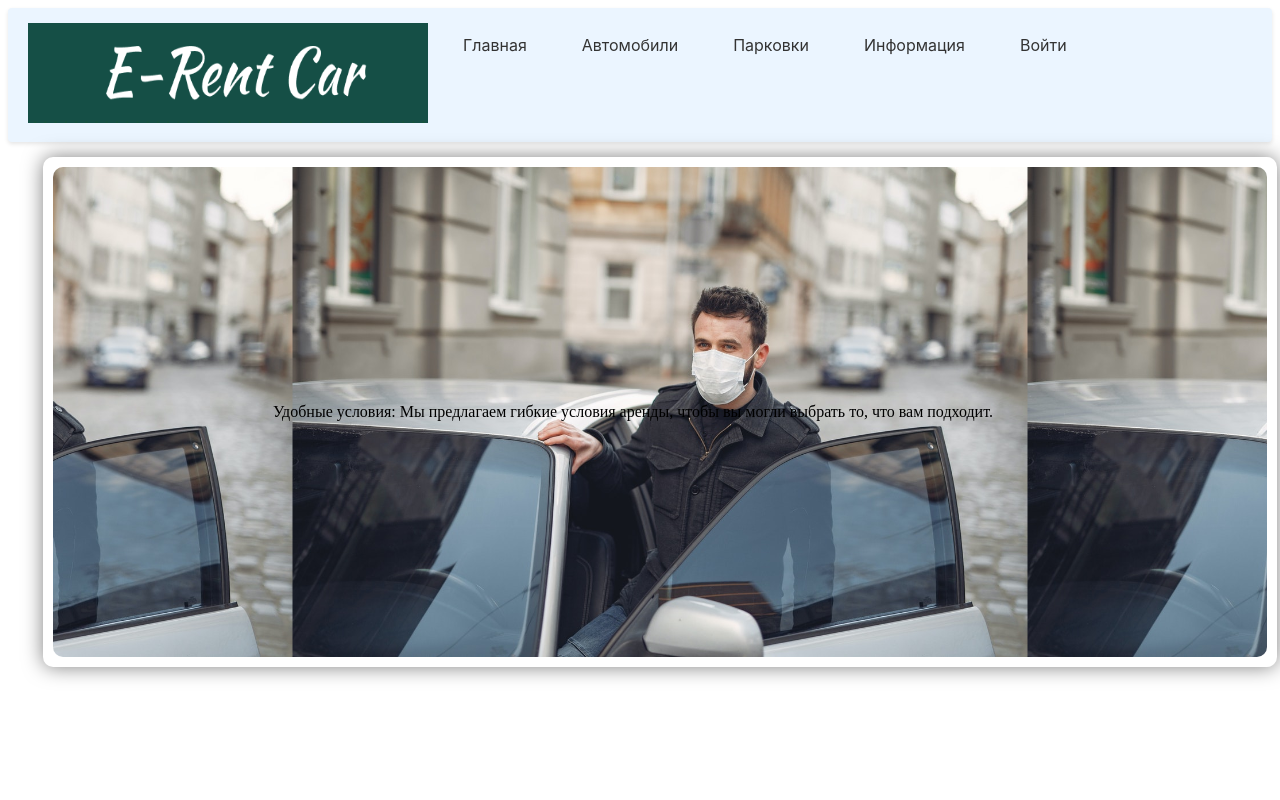
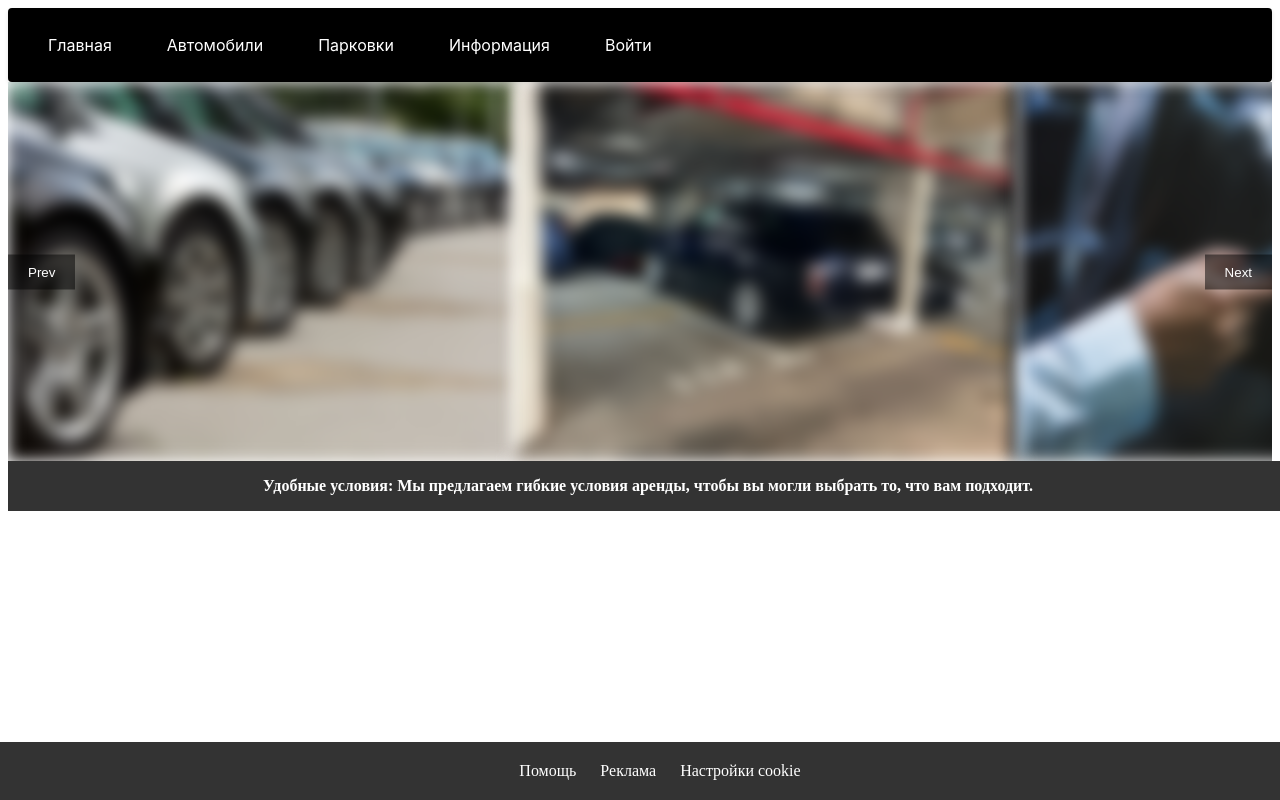
Before and after one commit to DaniilPolskov/EstonianRentCarWebSite, a PHP site: page / in a window 1280 px wide. Run offline with PHP 8.4, Linux system fonts and the light colour scheme.

Commit message:
add new js script, new changes in html, css files
added slider made with js, added footer and changed colors

```diff
--- a/index.html
+++ b/index.html
@@ -10,21 +10,39 @@
   <header class="navigation-container">
     <nav role="navigation">
       <ul class="tab-list">
-        <li><img src="/EstonianRentCar/images/Capt1ure.PNG" alt="Estonian Rent Car" width="400" height="100"></li>
-        <li><a href="/EstonianRentCar/index.html">Главная</a></li>
-        <li><a href="/EstonianRentCar/pages/cars.html">Автомобили</a></li>
-        <li><a href="/EstonianRentCar/pages/parks.html">Парковки</a></li>
-        <li><a href="/EstonianRentCar/pages/cars.html">Информация</a></li>
-        <li class="right-align"><a href="/EstonianRentCar/pages/singup.html">Войти</a></li>
+        <li><a href="/index.html">Главная</a></li>
+        <li><a href="/pages/cars.html">Автомобили</a></li>
+        <li><a href="/pages/parks.html">Парковки</a></li>
+        <li><a href="/pages/cars.html">Информация</a></li>
+        <li class="right-align"><a href="/pages/singup.html">Войти</a></li>
       </ul>
     </nav>
   </header>
 
-  <div class="page-content">
-    <div class="banner">
-      <p>Удобные условия: Мы предлагаем гибкие условия аренды, чтобы вы могли выбрать то, что вам подходит.      </p>
+  <div class="slider">
+    <div class="slides">
+      <img src="images/cars.jpg" alt="Slide 1">
+      <img src="images/car-park.jpg" alt="Slide 2">
+      <img src="/images/car-info.jpg" alt="Slide 3">
+    </div>
+    <button class="prev" onclick="prevSlide()">Prev</button>
+    <button class="next" onclick="nextSlide()">Next</button>
+  </div>
+
+  <div class="block1">
+    <div class="page-text">
+      <p>Удобные условия: Мы предлагаем гибкие условия аренды, чтобы вы могли выбрать то, что вам подходит.</p>
     </div>
   </div>
 
+
+  <div class="footer">
+      <a href="/pages/login.html">Помощь</a>
+      <a href="/pages/login.html">Реклама</a>
+      <a href="/pages/login.html">Настройки cookie</a>
+  </div>
+
+  <script src="/scripts/slider.js"></script>
+
 </body>
 </html>
--- /dev/null
+++ b/scripts/slider.js
@@ -0,0 +1,14 @@
+let slideIndex = 0;
+const intervalTime = 3500;
+
+function showSlides() {
+  const slides = document.querySelectorAll('.slides img');
+  slideIndex++;
+  if (slideIndex >= slides.length) {
+    slideIndex = 0;
+  }
+  const slideWidth = slides[0].clientWidth;
+  document.querySelector('.slides').style.transform = `translateX(${-slideIndex * slideWidth}px)`;
+}
+
+setInterval(showSlides, intervalTime);
--- a/style.css
+++ b/style.css
@@ -3,7 +3,7 @@
   justify-content: space-between;
   align-items: center;
   padding: 15px 20px;
-  background-color: #EBF5FF;
+  background-color: #000000;
   border-radius: 4px;
   box-shadow: 0 2px 4px rgba(0, 0, 0, 0.1);
 }
@@ -24,7 +24,7 @@
   display: block;
   padding: 12px 20px;
   text-decoration: none;
-  color: #333;
+  color: #fff;
   font-weight: normal;
   transition: background-color 0.3s ease;
 }
@@ -46,14 +46,6 @@
   margin-left: auto;
 }
 
-.banner {
-  position: relative;
-  background: url('/EstonianRentCar/images/banner.jpg') center center/contain;
-  padding: 220px;
-  border-radius: 10px;
-  z-index: 0;
-  left: 20px;
-}
 
 .banner::before {
   content: "";
@@ -66,3 +58,87 @@
   box-shadow: 0 0 20px rgba(0, 0, 0, 0.5);
   z-index: -1;
 }
+
+.body {
+  margin: 0;
+  padding: 0;
+}
+
+.footer {
+  position: fixed;
+  bottom: 0;
+  left: 0;
+  width: 100%;
+  background-color: #333;
+  color: #fff;
+  padding: 20px;
+  text-align: center;
+}
+
+.footer a {
+  color: #fff;
+  text-decoration: none;
+  margin: 0 10px;
+}
+
+.footer a:first-child {
+  margin-left: 0;
+}
+
+.footer a:last-child {
+  margin-right: 0;
+}
+
+.slider {
+  position: relative;
+  width: 100%;
+  overflow: hidden;
+}
+
+.slides {
+  display: flex;
+  transition: transform 0.5s ease;
+}
+
+.slides img {
+  width: 40%;
+  height: auto;
+  filter: blur(8px);
+  transition: filter 0.5s ease;
+}
+
+.slides img:hover {
+  filter: blur(0);
+}
+
+button {
+  position: absolute;
+  top: 50%;
+  transform: translateY(-50%);
+  background-color: rgba(0, 0, 0, 0.5);
+  color: white;
+  border: none;
+  padding: 10px 20px;
+  cursor: pointer;
+}
+
+.prev {
+  left: 0;
+}
+
+.next {
+  right: 0;
+}
+
+.block1 {
+  position: fixed;
+  width: 100%;
+  background-color: #333;
+  color: hsl(0, 0%, 0%);
+  text-align: center;
+}
+
+.page-text {
+  font-weight: bold;
+  color: #ffffff;
+}
```
Also changed, not shown: images/car-info.jpg (added), images/car-park.jpg (added), images/cars.jpg (added).
